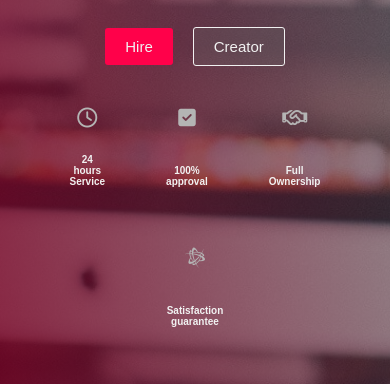
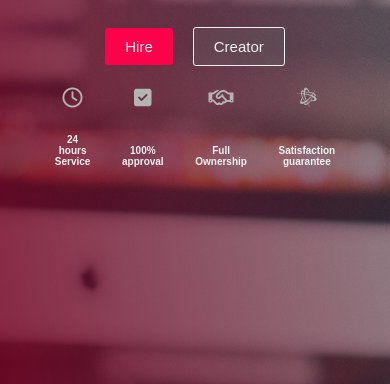
Before and after one commit to antarbasu7/your-voice-studio, a plain HTML site: page index.html in a window 390 px wide. Shown: the part 460-844 px from the top of the page. Drawn offline with nearby package versions, Linux system fonts and the light colour scheme; a script that the page names is missing; a web font is replaced by a local one.

Commit message:
Update index-style.css

```diff
--- a/index-style.css
+++ b/index-style.css
@@ -1588,6 +1588,9 @@ text-align: center;
 .services .services_icon{
 font-size: 20px;
 }
+.services{
+	margin: 0;
+	}
 
 }
 
```
